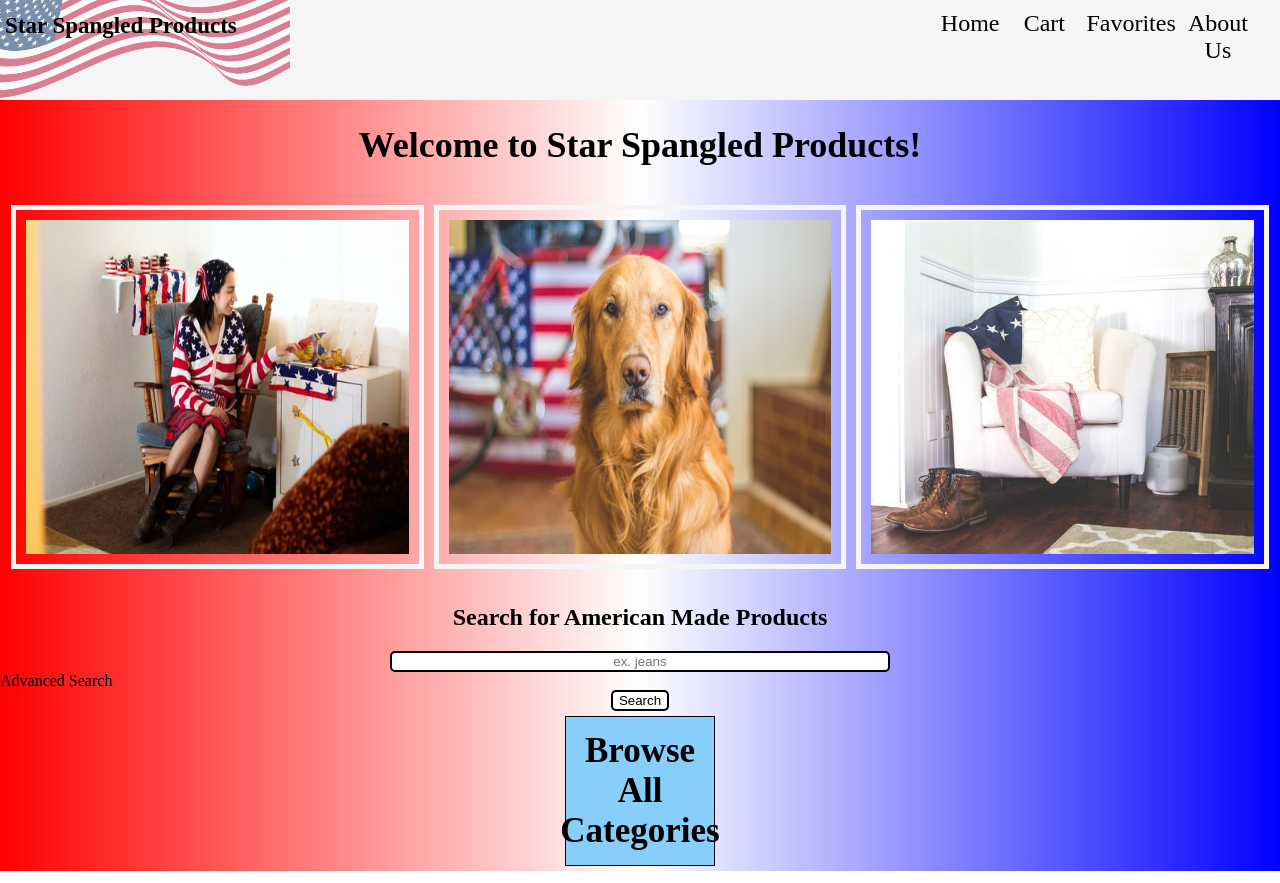
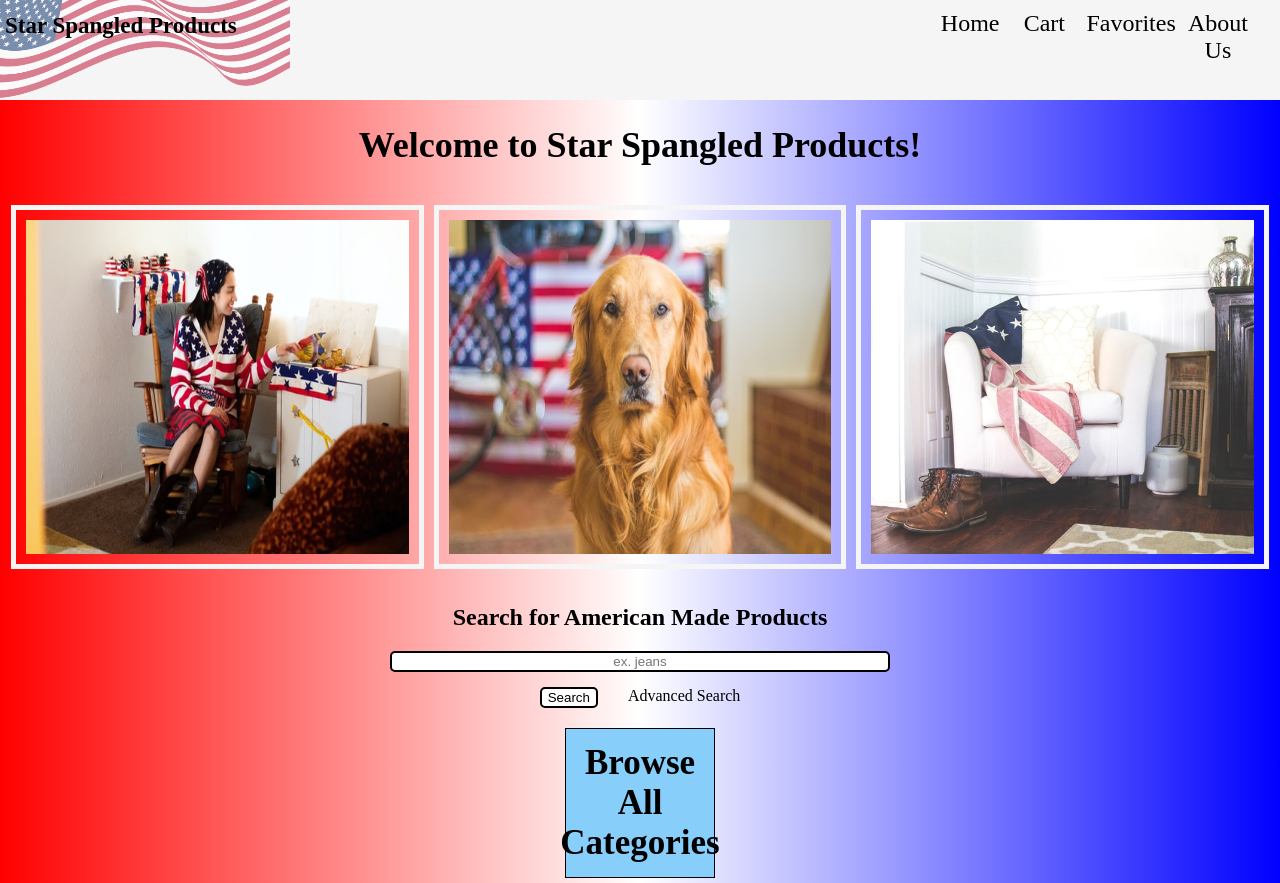
Before and after one commit to amparks1200/Final_Project, an Angular app: page / in a window 1280 px wide. Built offline with nearby package versions, Linux system fonts and the light colour scheme; a web font is replaced by a local one.

Commit message:
fixing about us

```diff
--- a/src/app/about-us/about-us.component.css
+++ b/src/app/about-us/about-us.component.css
@@ -7,9 +7,9 @@ h1 {
 }
 p {
     text-align: center;
-    width: 600px;
+    /* width: 600px; */
     color:black;
-    font-size: 24px;
+    /* font-size: 16px; */
     margin: auto;
     padding:10px;
 }
@@ -23,10 +23,17 @@ ul {
 }
 
 img {
-    width: 700px;
-    height:600px;
+    width: 80%;
+    max-width: 700px;
+    /* height:600px; */
     margin:auto;
     display:flex;
     padding:20px;
     border: solid black;
 }
+
+@media screen and (min-width: 900px) {
+ p{
+    font-size: 1.25em;
+ }
+}
--- a/src/app/home-page/home-page.component.css
+++ b/src/app/home-page/home-page.component.css
@@ -5,21 +5,27 @@
     border-radius: 5px;
     border: solid 2px;
     margin: 0 auto;
-    display: block;
+    /* display: block; */
 }
 
 .advancedSearch {
     text-decoration: none;
     color: black;
-    display: block;
+    /* display: block; */
 }
 
 .searchButton {
     background-color: white;
     border-radius: 5px;
     border: solid 2px;
-    display: block;
-    margin: 0 auto;
+    /* display: block; */
+    margin-right: 30px;
+}
+
+.searchDiv{
+    display: flex;
+    justify-content: center;
+    margin: 15px 0;
 }
 
 .banner{
--- a/src/app/home-page/home-page.component.html
+++ b/src/app/home-page/home-page.component.html
@@ -10,8 +10,10 @@
 <!-- Search -->
 <h2>Search for American Made Products</h2>
 <input type="text" id="searchbox" placeholder="ex. jeans" [(ngModel)]="itemSearch">
+<div class="searchDiv">
+<button class="searchButton" type="button" (click)="getFilteredItems()">Search</button>
 <a class="advancedSearch" routerLink="/AdvancedSearch">Advanced Search</a>
-<button class="searchButton" type="button" (click)="getFilteredItems()">Search</button>
+</div>
 <!-- Category Section -->
 <section class='catSection'>
 <a *ngFor="let category of service.categories" [routerLink]="" class = 'homepageCat' (click)="getCatResults(category)" >
@@ -26,12 +28,3 @@
 
 </a>
 </section>
-
-
-
-
-
-<!-- <h3>Category 1</h3>
-<h3>Category 2</h3>
-<h3>Category 3</h3>
-<h3>Browse All</h3> -->
```
